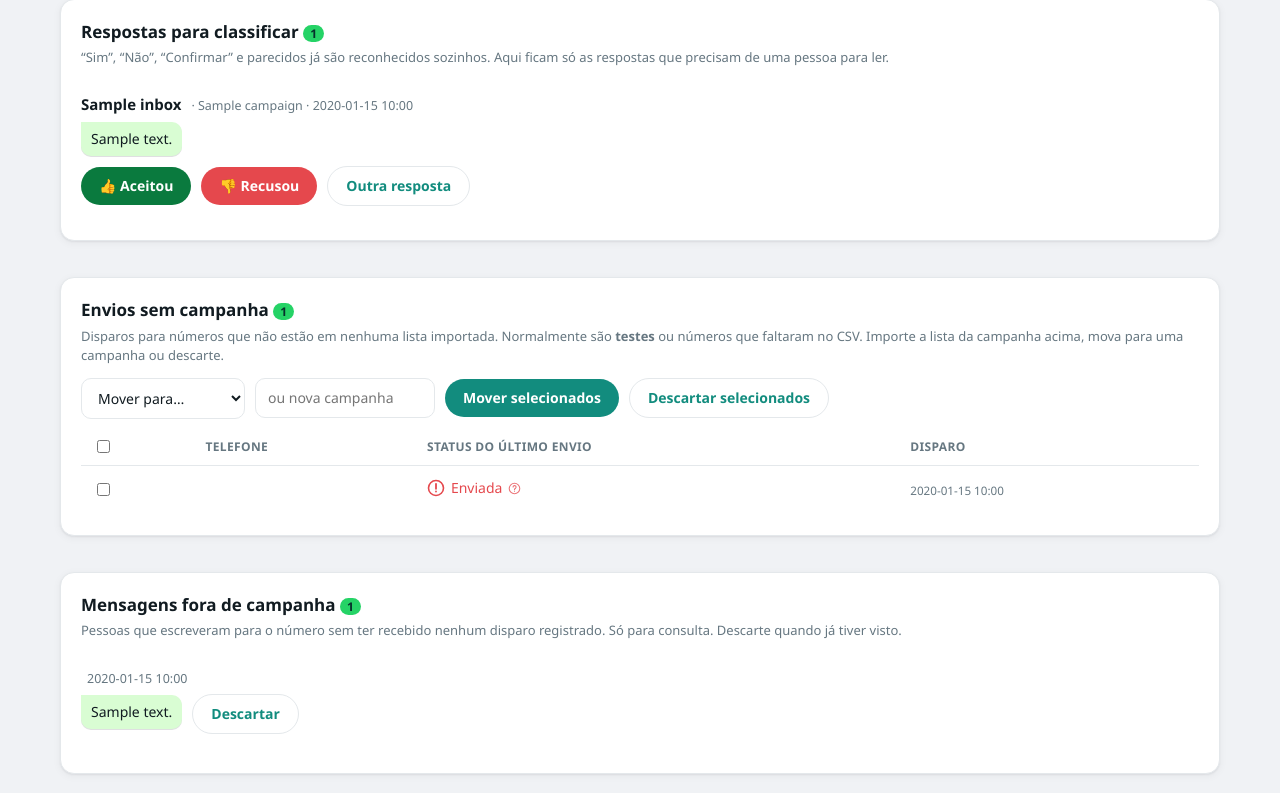
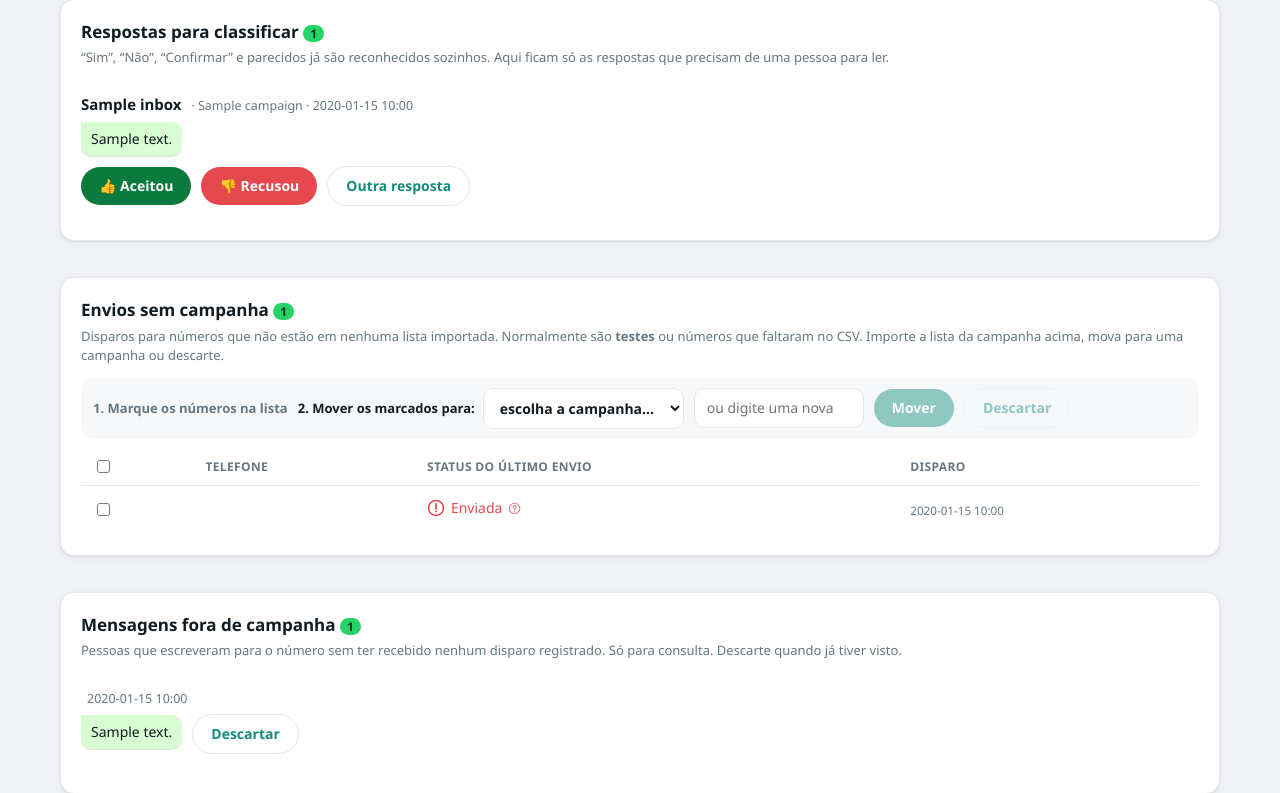
Before and after one commit to meloim/dados-disparos, a Flask app: template templates/index.html in a window 1280 px wide. Shown: the part 676-1469 px from the top of the page. Run offline with Flask 3, Linux system fonts and the light colour scheme; the template is opened without the code that fills it: most values are stand-ins (such as "Sample title", 1, 10 or a date in 2020); some libraries are stand-ins or nearby versions.

Commit message:
Deixa claro o fluxo de mover envios sem campanha
A lista de campanhas parecia um filtro e, sem nada marcado, o aviso
aparecia no topo da pagina, fora de vista. Agora os botoes so liberam
com numeros marcados (e campanha escolhida para mover), ha contador,
a linha inteira marca/desmarca, descartar pede confirmacao e a pagina
volta para a secao.

Co-Authored-By: Claude Opus 5.5 <noreply@anthropic.com>

```diff
--- a/app.py
+++ b/app.py
@@ -803,11 +803,11 @@ def create_apps(db_path=None, settings=None):
                     db.execute("UPDATE events SET association=? WHERE kind='status' AND context=? AND contact_id IS NULL",(DISCARDED,context))
                 db.execute('INSERT INTO audit(ts,action) VALUES(?,?)',(int(time.time()),json.dumps({'action':'descartar','envios':contexts})))
             flash(f'{len(contexts)} envio(s) descartado(s). Eles continuam no Excel de todas as campanhas.')
-            return redirect(url_for('index', aba='config'))
+            return redirect(url_for('index', aba='config', _anchor='sem-campanha'))
         campaign = (request.form.get('nova','').strip() or request.form.get('campanha','').strip())
         if not 1 <= len(campaign) <= 150 or not contexts:
             flash('Marque pelo menos um envio e escolha a campanha.')
-            return redirect(url_for('index', aba='config'))
+            return redirect(url_for('index', aba='config', _anchor='sem-campanha'))
         moved = 0
         with connect() as db:
             for context in contexts:
--- a/static/app.css
+++ b/static/app.css
@@ -92,6 +92,14 @@ button.ok{background:var(--ok)}
 .tipbox .tip-label{font-size:11px;text-transform:uppercase;letter-spacing:.04em;color:var(--muted);font-weight:700;margin:10px 0 2px}
 .tipbox p{margin:0}
 .tipbox .tip-tech{margin-top:10px;padding-top:8px;border-top:1px solid var(--line);font-size:11px;color:var(--muted);font-family:ui-monospace,Consolas,monospace;overflow-wrap:anywhere}
+.move-bar{display:flex;flex-wrap:wrap;gap:10px;align-items:center;margin-bottom:10px;padding:10px 12px;border-radius:12px;background:var(--surface-2)}
+.move-count{font-size:13px;font-weight:600;color:var(--muted);min-width:170px}
+.move-count.on{color:var(--ok)}
+.move-dest{display:flex;align-items:center;gap:8px;font-size:13px;font-weight:600}
+.move-dest select{max-width:280px}
+button:disabled{opacity:.45;cursor:not-allowed;filter:none}
+.pick-row{cursor:pointer}
+.pick-row.picked td{background:var(--ok-bg)}
 .reply-head small{margin-left:6px}
 .outcomes{display:flex;flex-wrap:wrap;gap:8px;margin:-6px 0 18px;align-items:center;font-size:13px;color:var(--muted)}
 
--- a/static/app.js
+++ b/static/app.js
@@ -44,10 +44,47 @@
     applyFilter();
   }
 
-  var all = document.getElementById('check-all');
-  if (all) all.addEventListener('change', function () {
-    document.querySelectorAll('input[name="envio"]').forEach(function (c) { c.checked = all.checked; });
-  });
+  // "Envios sem campanha": botões só liberam com algo marcado e campanha escolhida.
+  var moveForm = document.getElementById('move-form');
+  if (moveForm) {
+    var all = document.getElementById('check-all');
+    var boxes = moveForm.querySelectorAll('input[name="envio"]');
+    var count = document.getElementById('move-count');
+    var moveTo = document.getElementById('move-to'), moveNew = document.getElementById('move-new');
+    var moveBtn = document.getElementById('move-btn'), discardBtn = document.getElementById('discard-btn');
+    var sync = function () {
+      var n = moveForm.querySelectorAll('input[name="envio"]:checked').length;
+      var dest = moveNew.value.trim() || moveTo.value;
+      count.textContent = n ? n + (n === 1 ? ' número marcado' : ' números marcados') : '1. Marque os números na lista';
+      count.classList.toggle('on', n > 0);
+      moveBtn.disabled = !n || !dest;
+      moveBtn.title = !n ? 'Marque pelo menos um número' : (!dest ? 'Escolha a campanha de destino' : '');
+      discardBtn.disabled = !n;
+      if (all) all.checked = n > 0 && n === boxes.length;
+      moveForm.querySelectorAll('.pick-row').forEach(function (tr) {
+        tr.classList.toggle('picked', tr.querySelector('input').checked);
+      });
+    };
+    if (all) all.addEventListener('change', function () {
+      boxes.forEach(function (c) { c.checked = all.checked; });
+      sync();
+    });
+    moveForm.addEventListener('change', sync);
+    moveNew.addEventListener('input', sync);
+    // Clicar em qualquer ponto da linha marca/desmarca.
+    moveForm.addEventListener('click', function (e) {
+      var tr = e.target.closest('.pick-row');
+      if (!tr || e.target.tagName === 'INPUT') return;
+      var cb = tr.querySelector('input');
+      cb.checked = !cb.checked;
+      sync();
+    });
+    discardBtn.addEventListener('click', function (e) {
+      var n = moveForm.querySelectorAll('input[name="envio"]:checked').length;
+      if (!confirm('Descartar ' + n + (n === 1 ? ' número' : ' números') + '? Eles somem desta lista, mas continuam no Excel.')) e.preventDefault();
+    });
+    sync();
+  }
 
   var pick = document.getElementById('campaign-pick');
   if (pick) pick.addEventListener('change', function () { pick.form.submit(); });
--- a/templates/index.html
+++ b/templates/index.html
@@ -303,23 +303,26 @@
   <h2>Envios sem campanha {% if unlinked_sends %}<span class="count">{{ unlinked_sends|length }}</span>{% endif %}</h2>
   {% if unlinked_sends %}
   <p class="muted">Disparos para números que não estão em nenhuma lista importada. Normalmente são <b>testes</b> ou números que faltaram no CSV. Importe a lista da campanha acima, mova para uma campanha ou descarte.</p>
-  <form action="/mover" method="post">
+  <form action="/mover" method="post" id="move-form">
     <input type="hidden" name="csrf" value="{{session.csrf}}">
-    <div class="row" style="margin-bottom:10px">
-      <select name="campanha" aria-label="Campanha de destino">
-        <option value="">Mover para…</option>
-        {% for c in campaigns %}<option>{{ c }}</option>{% endfor %}
-      </select>
-      <input name="nova" placeholder="ou nova campanha" maxlength="150" aria-label="Nova campanha" style="width:180px">
-      <button name="acao" value="mover">Mover selecionados</button>
-      <button name="acao" value="descartar" class="btn ghost">Descartar selecionados</button>
+    <div class="move-bar">
+      <span class="move-count" id="move-count">1. Marque os números na lista</span>
+      <label class="move-dest">2. Mover os marcados para:
+        <select name="campanha" id="move-to" aria-label="Campanha de destino">
+          <option value="">escolha a campanha…</option>
+          {% for c in campaigns %}<option>{{ c }}</option>{% endfor %}
+        </select>
+      </label>
+      <input name="nova" id="move-new" placeholder="ou digite uma nova" maxlength="150" aria-label="Nova campanha" style="width:170px">
+      <button name="acao" value="mover" id="move-btn" disabled>Mover</button>
+      <button name="acao" value="descartar" id="discard-btn" class="btn ghost" disabled>Descartar</button>
     </div>
     <div class="scroll" style="max-height:420px;overflow-y:auto">
     <table>
       <thead><tr><th><input type="checkbox" id="check-all" aria-label="Selecionar todos"></th><th>Telefone</th><th>Status do último envio</th><th>Disparo</th></tr></thead>
       <tbody>
       {% for s in unlinked_sends %}
-        <tr><td><input type="checkbox" name="envio" value="{{ s.contexts|join(' ') }}" aria-label="Selecionar {{ pretty_phone(s.phone) }}"></td>
+        <tr class="pick-row"><td><input type="checkbox" name="envio" value="{{ s.contexts|join(' ') }}" aria-label="Selecionar {{ pretty_phone(s.phone) }}"></td>
           <td><b>{{ pretty_phone(s.phone) }}</b>{% if s.contexts|length > 1 %}<small> · {{ s.contexts|length }} envios</small>{% endif %}</td>
           <td>{{ status_cell(s.status, status_label[s.status], '', s.fail) }}</td>
           <td><small>{{ date_text(s.last)[:16] }}</small></td></tr>
```
